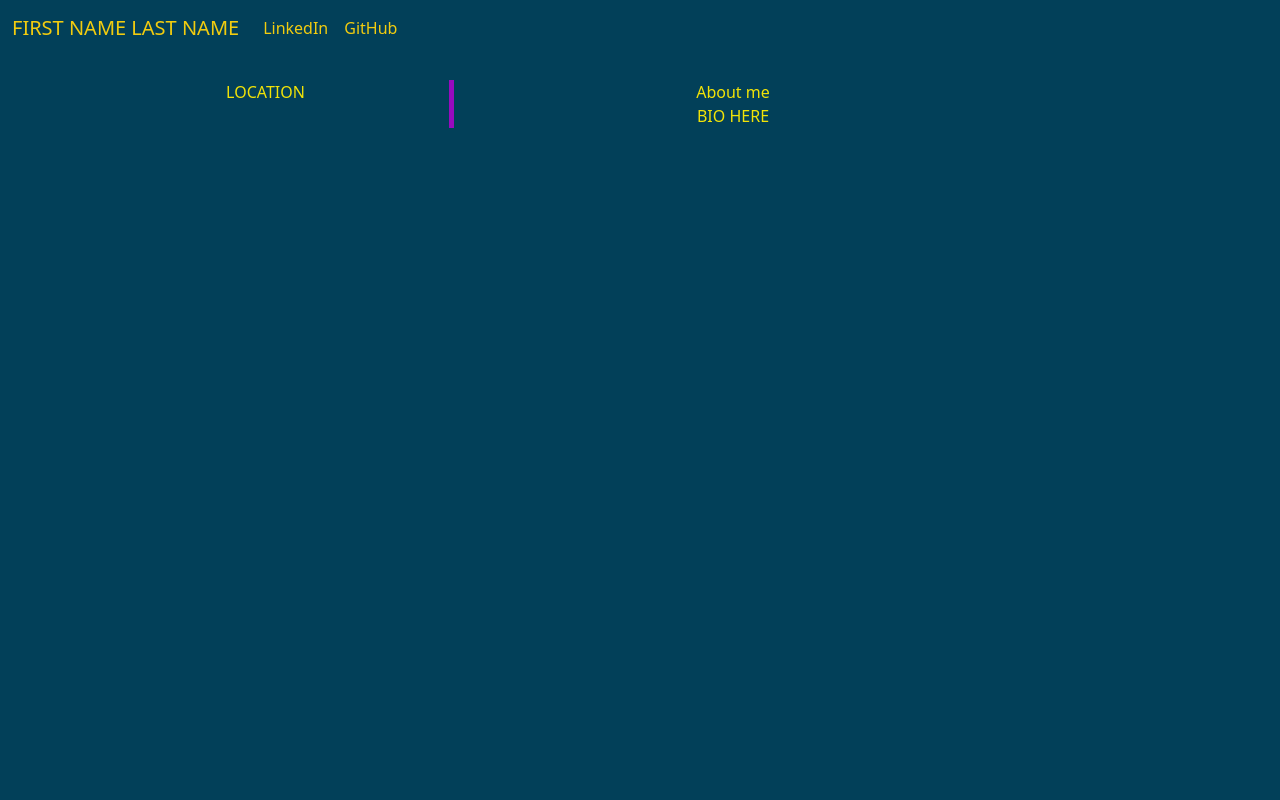
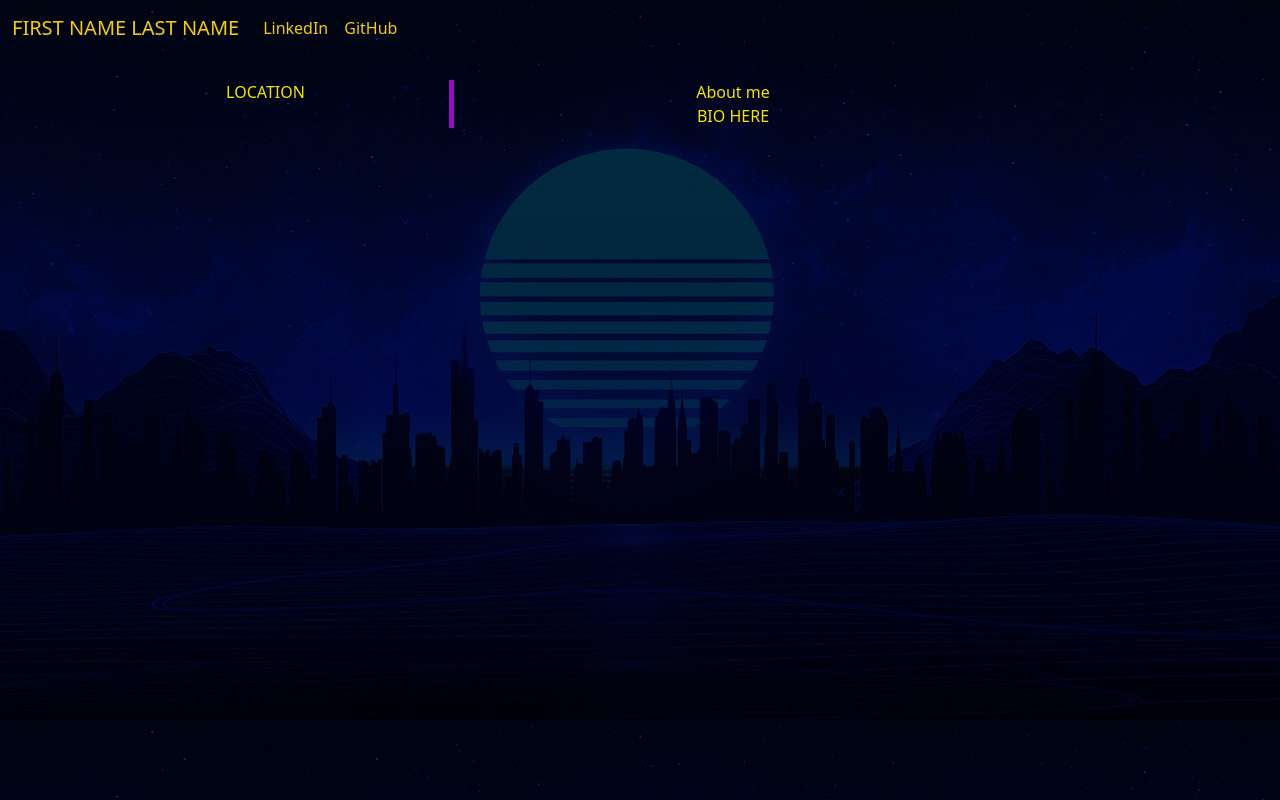
Before and after one commit to MikeTritsch/node-html-generator, a website: page index.html in a window 1280 px wide. Drawn offline with nearby package versions, Linux system fonts and the light colour scheme.

Commit message:
background image

```diff
--- a/assets/style/style.css
+++ b/assets/style/style.css
@@ -9,4 +9,7 @@
 body {
     background-color: #024059;
     color: #F2E307;
+    background-image: url(/assets/images/cyberpunk.jpg);
+    background-size: cover;
+    background-blend-mode: multiply;
 }
```
Also changed, not shown: assets/images/cyberpunk.jpg (added).
